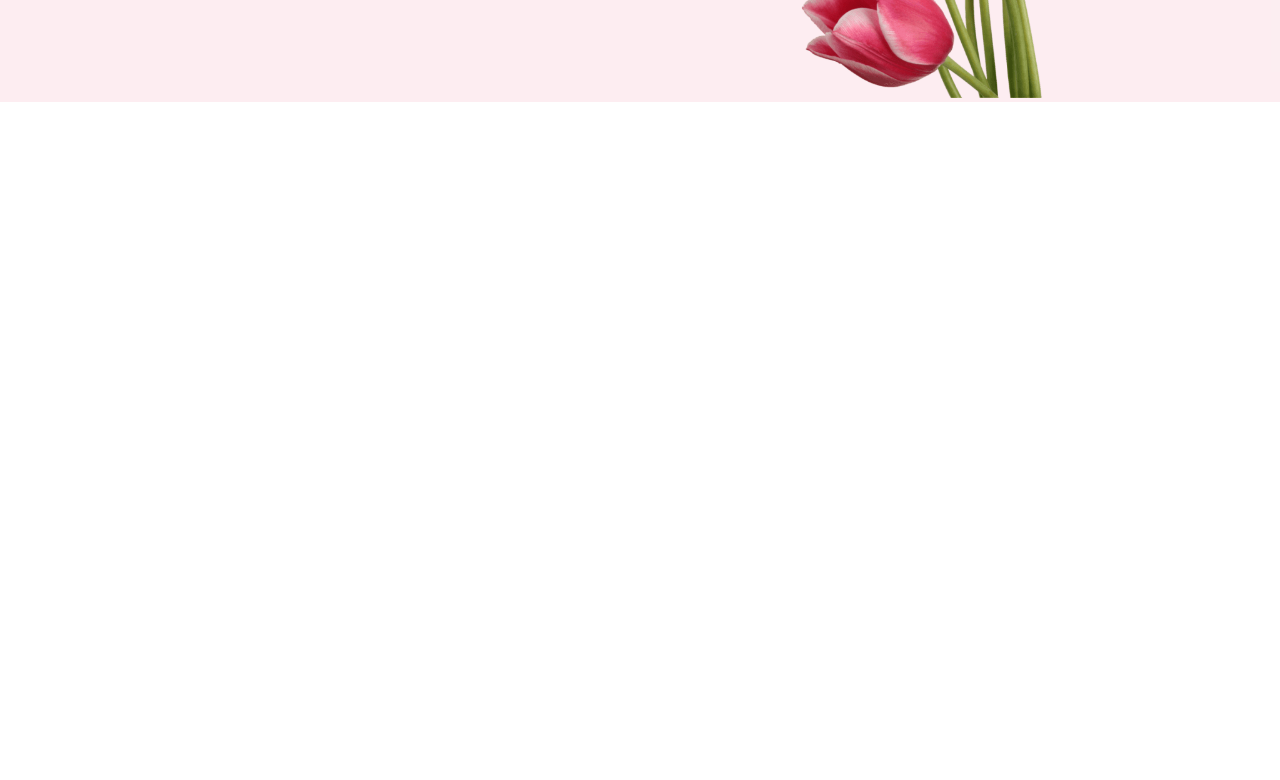
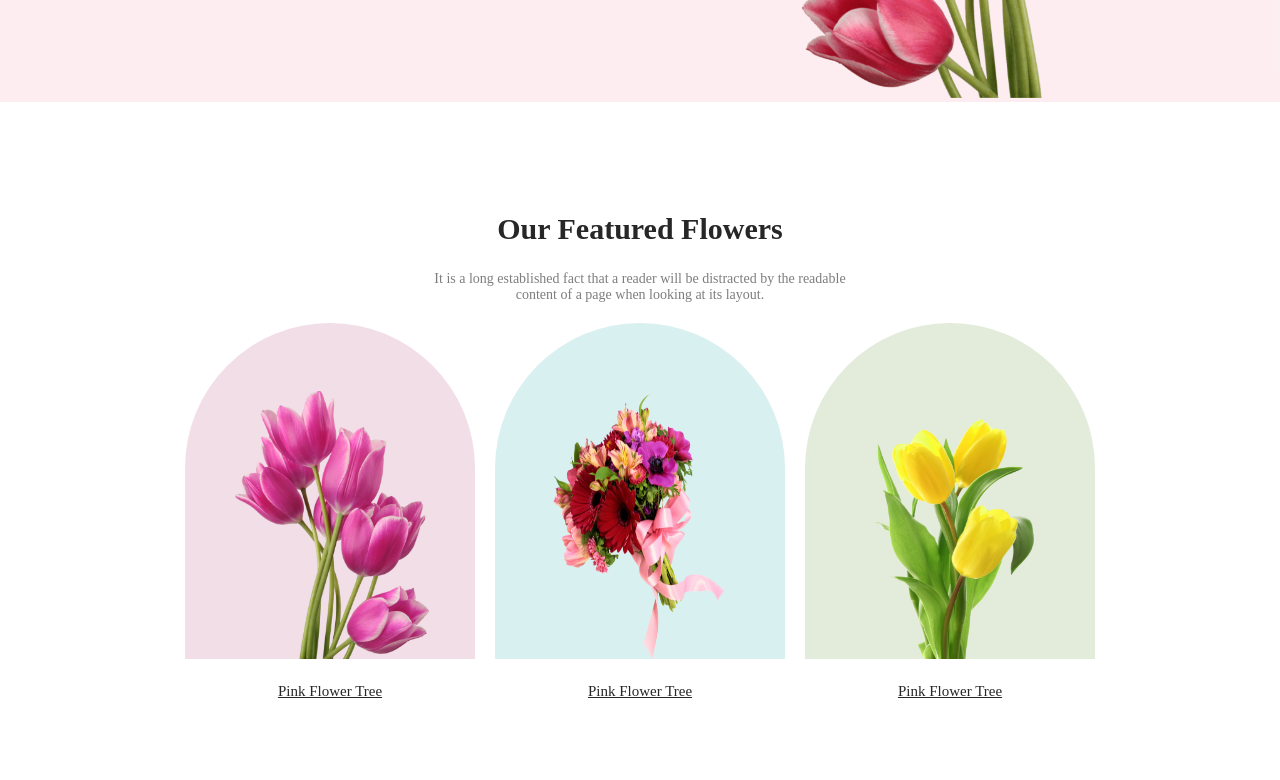
Before and after one commit to Saha-joy7/Flower-shop, a plain HTML site: page index.html in a window 1280 px wide. Shown: the part 437-1217 px from the top of the page. Before the commit the page ends 800 px from the top, so only its background shows below. Drawn offline with Linux system fonts and the light colour scheme.

Commit message:
added the fearured

```diff
--- a/index.html
+++ b/index.html
@@ -22,11 +22,27 @@
             </div>
         </section>
         <!--From here start our featured work-->
+        <section>
+            <div class="featured-container">
+                <h3 class="featured-title">Our Featured Flowers</h3>
+                <p class="featured-description">It is a long established fact that a reader will be distracted by the readable <br> content of a page when looking at its layout.</p>
+            </div>
+            <div class="featured-slides">
+                <div class="slid-one">
+                    <img src="./Flower Asset/pngwing 6.png" alt="" class="slid-picture">
+                    <p class="slid-title"><u>Pink Flower Tree</u></p>
+                </div>
+                <div class="slid-two">
+                    <img src="./Flower Asset/pngwing 5.png" alt="" class="slid-picture">
+                    <p class="slid-title"><u>Pink Flower Tree</u></p>
+                </div>
+                <div class="slid-three">
+                    <img src="./Flower Asset/pngwing 7.png" alt="" class="slid-picture">
+                    <p class="slid-title"><u>Pink Flower Tree</u></p>
+                </div>
+            </div>
+        </section>
 
-
-
-
-        </section>
     </header>
     <main></main>
     <footer></footer>
--- a/style/design.css
+++ b/style/design.css
@@ -37,3 +37,62 @@
     background: #E55473;
     border: none;
 }
+
+
+
+
+
+
+.featured-container{
+    text-align: center;
+}
+.featured-title{
+    font-size: 30px;
+    padding-top: 110px;
+    color: #272727;
+}
+.featured-description{
+    font-size: 14px;
+    padding-top: 25px;
+    color: rgba(39, 39, 39, 0.60);
+
+}
+
+
+
+.slid-one{
+    height: 336.25px;
+    width: 290px;
+    background: rgba(167, 33, 98, 0.15);
+    border-radius: 187.5px 187.5px 0px 0px;
+}
+.slid-two{
+    height: 336.25px;
+    width: 290px;
+    background: rgba(5, 151, 160, 0.15);
+    border-radius: 187.5px 187.5px 0px 0px;
+}
+.slid-three{
+    height: 336.25px;
+    width: 290px;
+    background: rgba(71, 125, 17, 0.15);
+    border-radius: 187.5px 187.5px 0px 0px;
+}
+.slid-picture{
+    height: 267.5px;
+    width: 193.75px;
+    padding: 68px 50px 0px 50px;
+}
+.slid-title{
+    text-align: center;
+    color: #272727;
+    font-size: 15px;
+    padding: 20px 0px 80px 0px;
+}
+.featured-slides{
+    padding-top: 20px;
+    display: flex;
+    justify-content: center;
+    gap: 20px;
+
+}
```
